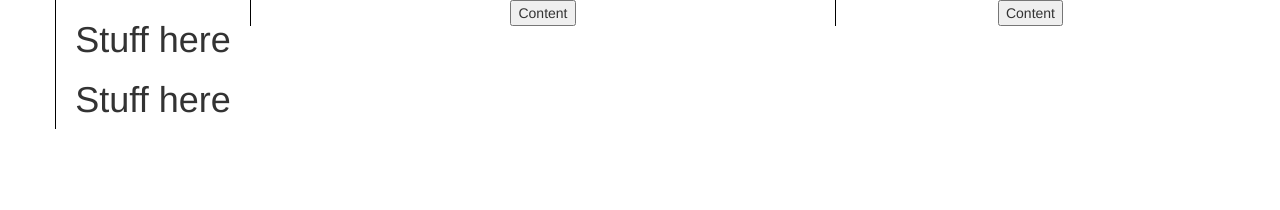
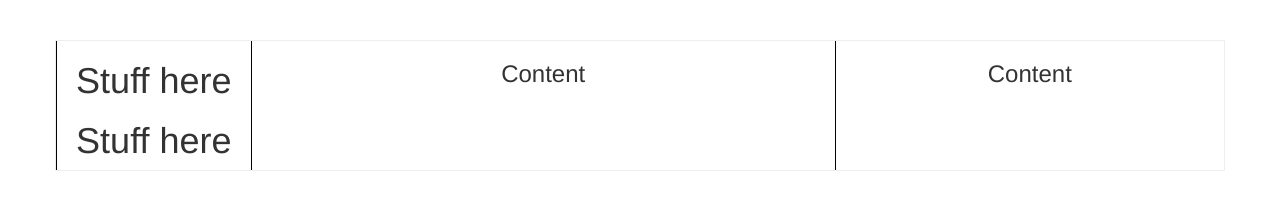
Before and after one commit to MissTatiana/VerticalCenter, a plain HTML site: page index.html in a window 1280 px wide. Drawn offline with nearby package versions, Linux system fonts and the light colour scheme.

Commit message:
solution for full height

```diff
--- a/index.html
+++ b/index.html
@@ -15,7 +15,7 @@
 	<div class="container">
 
 		<div class="row">
-			<div class="parent">
+			<div class="parent valign">
 				<div class="child col-md-2">
 					<div class="two">
 						<h1>Stuff here</h1>
@@ -26,11 +26,11 @@
 				</div>
 
 				<div class="child col-md-6">
-					<button>Content</button>
+					<h3>Content</h3>
 				</div>
 
 				<div class="child col-md-4">
-					<button>Content</button>
+					<h3>Content</h3>
 				</div>
 			</div>
 		</div>
--- a/style.css
+++ b/style.css
@@ -1,8 +1,26 @@
-.outer {
-	border: 1px solid #eee;
+.row {
+	margin-top: 40px;
 }
 
-.child {
+.parent {
+	border: 1px solid #eee;
+	display: flex;
+}
+
+.parent > div {
 	border-left: 1px solid #000;
 	text-align: center;
+	align-items: center;
+	vertical-align: middle;
 }
+
+
+
+/*
+	-display flex apparently fixes the border
+		-wont work with align-items
+	-align items vertically aligns everything
+	-justify content doesn't do anything
+	-margin auto to child does the same as align items
+		-margin auto on parent does nothing
+*/
```
